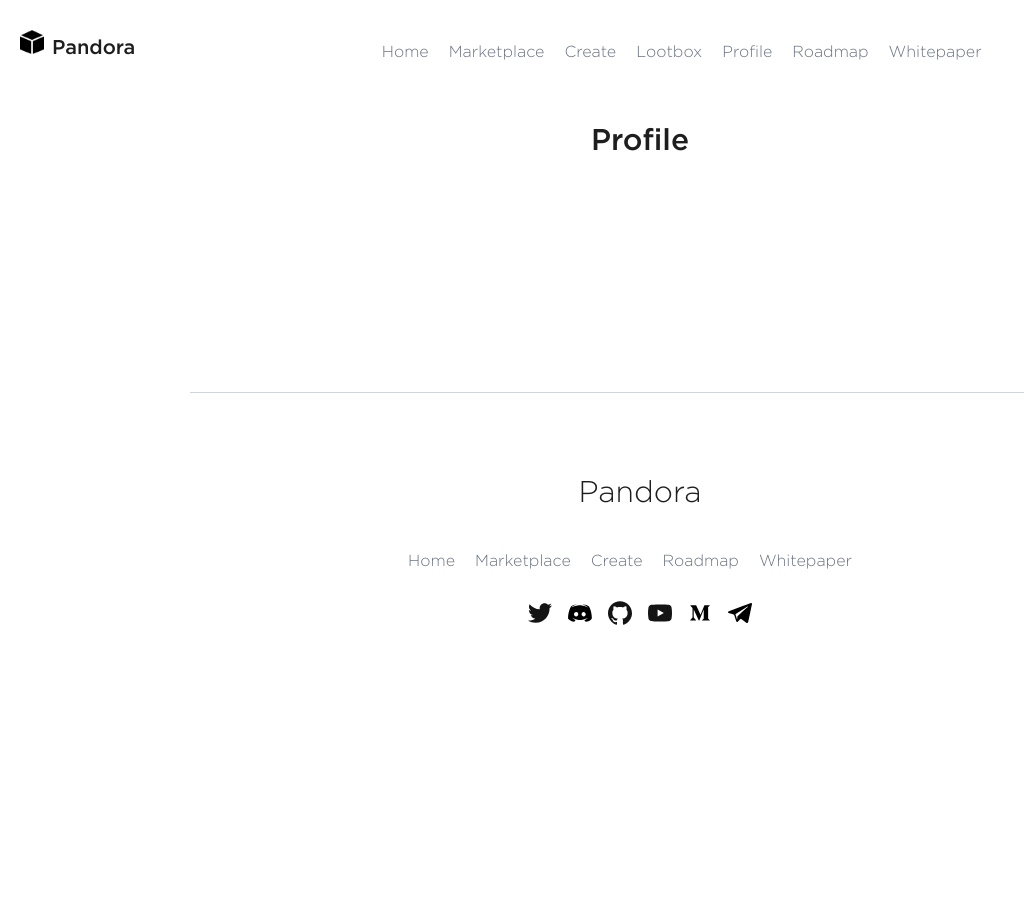
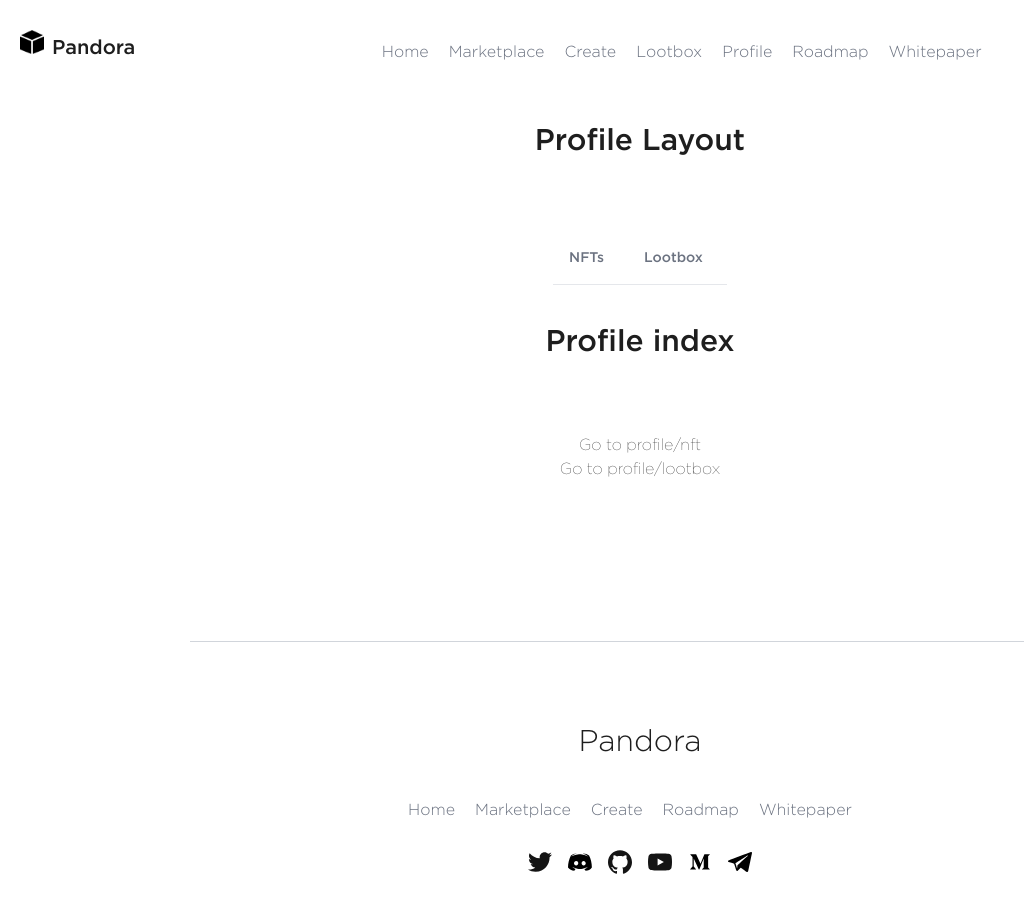
Before and after one commit to pandora-nft/frontend, a Next.js app: page /profile in a window 1280 px wide. Shown: the top 912 px of the page, without its empty margins (0-1024 px from the left). Built offline with nearby package versions, Linux system fonts and the light colour scheme; no server answers; what react-moralis would draw is missing.

Commit message:
feat: profileLayout

```diff
--- a/canvas/Lootbox/LootboxCanvas.tsx
+++ b/canvas/Lootbox/LootboxCanvas.tsx
@@ -1,4 +1,3 @@
-// @ts-ignore
 import {
   PerspectiveCamera,
   OrbitControls,
--- /dev/null
+++ b/layouts/profileLayout.tsx
@@ -0,0 +1,21 @@
+import { ProfileTabs } from "components/ProfileTabs"
+import { ReactNode } from "react"
+
+type ProfileLayoutProps = {
+  children: ReactNode
+}
+
+const ProfileLayout = ({ children }: ProfileLayoutProps) => {
+  return (
+    <>
+      <div className="centered mt-10">
+        <h2 className="font-medium mb-10">Profile Layout</h2>
+        <div className="grid grid-cols-2 gap-10 border-black p-4"></div>
+        <ProfileTabs />
+        {children}
+      </div>
+    </>
+  )
+}
+
+export default ProfileLayout
--- a/package.json
+++ b/package.json
@@ -10,9 +10,9 @@
     "check-lint": "eslint . --ext ts --ext tsx --ext js",
     "check-types": "tsc --pretty --noEmit",
     "format": "prettier --write .",
-    "test-all": "yarn check-format && yarn check-lint && yarn check-types && yarn build",
+    "test-all": "yarn check-format && yarn check-lint && yarn check-types",
     "pre-commit": "yarn format && yarn test-all",
-    "pre-push": "yarn lint --fix && yarn format && git add -A . && yarn test-all",
+    "pre-push": "yarn lint --fix && yarn format && git add -A . && yarn test-all && yarn build",
     "prepare": "husky install"
   },
   "dependencies": {
--- a/pages/_app.tsx
+++ b/pages/_app.tsx
@@ -1,10 +1,22 @@
 import "styles/globals.css"
+import { ReactNode } from "react"
+import { NextPage } from "next"
 import type { AppProps } from "next/app"
 import { MoralisProvider } from "react-moralis"
 import { isMoralisEnvProvided, MORALIS_APP_ID, MORALIS_SERVER_URL } from "config"
 import { Header, Footer } from "components"
 
-function MyApp({ Component, pageProps }: AppProps) {
+type NextPageWithLayout = NextPage & {
+  getLayout?: () => ReactNode
+}
+
+type AppPropsWithLayout = AppProps & {
+  Component: NextPageWithLayout
+}
+
+function MyApp({ Component, pageProps }: AppPropsWithLayout) {
+  const getLayout = Component.getLayout ?? ((page) => page)
+
   return (
     <MoralisProvider
       serverUrl={MORALIS_SERVER_URL}
@@ -12,7 +24,7 @@ function MyApp({ Component, pageProps }: AppProps) {
       initializeOnMount={isMoralisEnvProvided}
     >
       <Header />
-      <Component {...pageProps} />
+      {getLayout(<Component {...pageProps} />)}
       <Footer />
     </MoralisProvider>
   )
--- a/pages/profile/index.tsx
+++ b/pages/profile/index.tsx
@@ -1,10 +1,22 @@
+import ProfileLayout from "layouts/profileLayout"
+import { ReactElement } from "react"
+import Link from "next/link"
+
 const Profile = () => {
   return (
-    <div className="centered mt-10">
-      <h2 className="font-medium mb-10">Profile</h2>
-      <div className="grid grid-cols-2 gap-10 border-black p-4"></div>
-    </div>
+    <>
+      <div className="centered mt-10">
+        <h2 className="font-medium mb-10">Profile index</h2>
+        <div className="grid grid-cols-2 gap-10 border-black p-4"></div>
+        <Link href="/profile/nft">Go to profile/nft </Link>
+        <Link href="/profile/lootbox">Go to profile/lootbox </Link>
+      </div>
+    </>
   )
 }
 
+Profile.getLayout = function getLayout(page: ReactElement) {
+  return <ProfileLayout>{page}</ProfileLayout>
+}
+
 export default Profile
--- /dev/null
+++ b/pages/profile/lootbox.tsx
@@ -0,0 +1,12 @@
+import ProfileLayout from "layouts/profileLayout"
+import { ReactElement } from "react"
+
+const Lootbox = () => {
+  return <>This is profile/lootbox</>
+}
+
+Lootbox.getLayout = function getLayout(page: ReactElement) {
+  return <ProfileLayout>{page}</ProfileLayout>
+}
+
+export default Lootbox
--- /dev/null
+++ b/pages/profile/nft.tsx
@@ -0,0 +1,12 @@
+import ProfileLayout from "layouts/profileLayout"
+import { ReactElement } from "react"
+
+const Nft = () => {
+  return <>This is profile/nft</>
+}
+
+Nft.getLayout = function getLayout(page: ReactElement) {
+  return <ProfileLayout>{page}</ProfileLayout>
+}
+
+export default Nft
```
